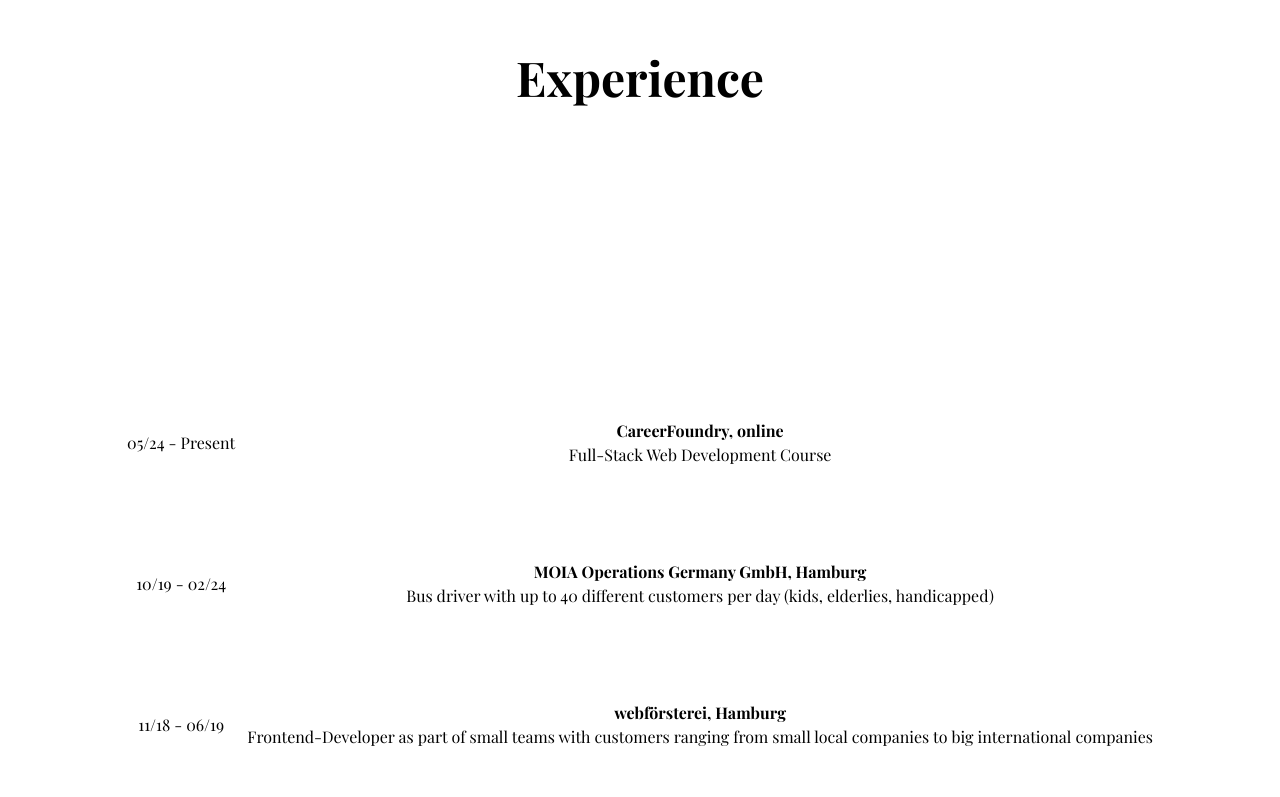
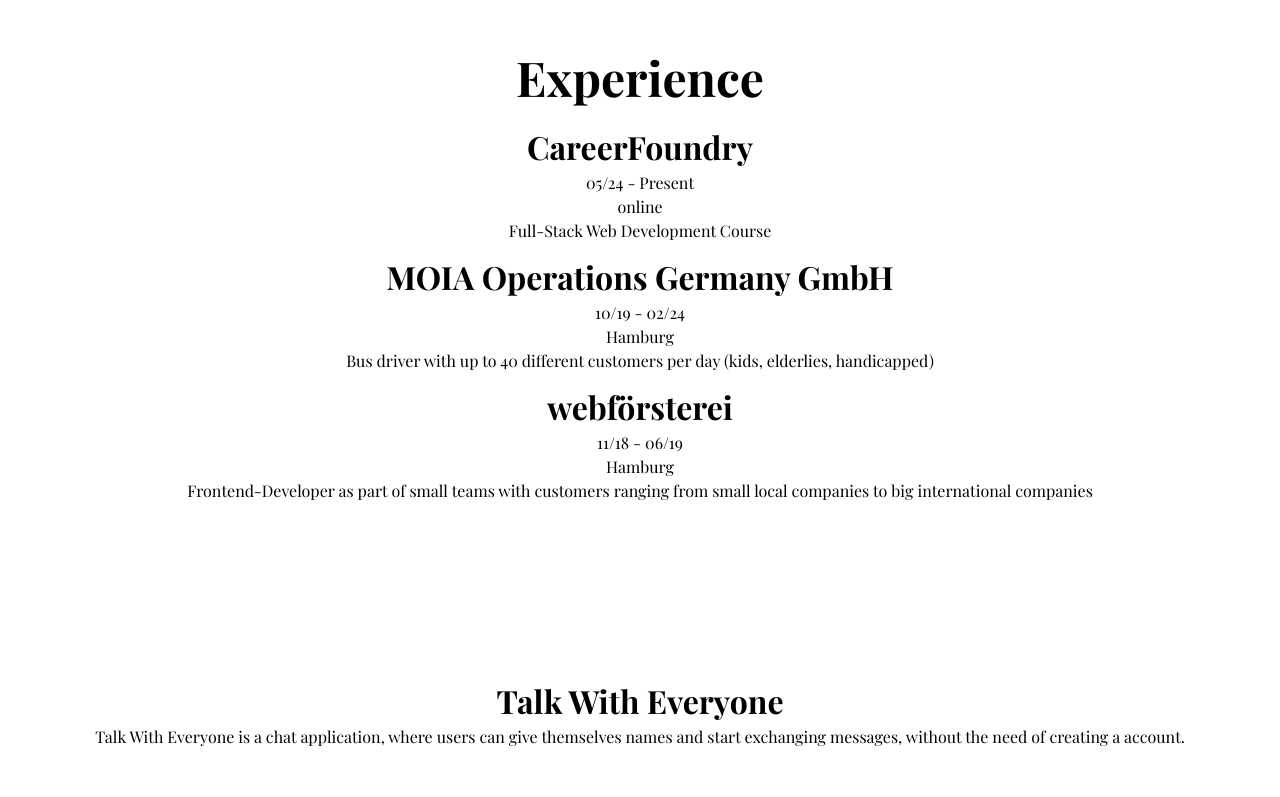
Before and after one commit to freshmozart1/portfolio, a React (Create React App) app: page / in a window 1280 px wide. Shown: the part 2503-3300 px from the top of the page. Built offline with nearby package versions, Linux system fonts and the light colour scheme.

Commit message:
Refactor Experience component layout and add sticky header functionality

```diff
--- a/src/components/Experience/experience.scss
+++ b/src/components/Experience/experience.scss
@@ -1,21 +1,22 @@
 div.experienceContainer {
     display: inline-flex;
+    flex-direction: column;
     justify-content: center;
+    width: 100svw;
+    padding: 20px;
     gap: 10px;
-    flex-wrap: wrap;
-    width: 100svw;
-    min-height: 100svh;
-    padding: 20px;
 
     h1 {
+        position: sticky;
+        top: 0;
+        background: rgba(255, 255, 255, 0.8);
+        backdrop-filter: blur(10px);
+        transition: 0.5s;
         width: 100%;
     }
 
-    table {
-        border-spacing: 10px;
-
-        td {
-            vertical-align: middle;
-        }
+    section.jobContainer {
+        display: inline-flex;
+        flex-direction: column;
     }
 }
--- a/src/components/Experience/experience.tsx
+++ b/src/components/Experience/experience.tsx
@@ -1,33 +1,46 @@
-import React from "react";
+import React, { useRef, useEffect } from "react";
 import "./experience.scss";
 
 export default function Experience() {
+    const header = useRef<HTMLHeadingElement>(null);
+
+    useEffect(() => {
+        const handleScroll = () => {
+            if (header.current) {
+                if ((header.current.getBoundingClientRect()).top < 1) {
+                    header.current.style.fontSize = "1rem";
+                } else {
+                    header.current.style.fontSize = "3rem";
+                }
+            }
+        };
+
+        window.addEventListener("scroll", handleScroll);
+
+        return () => {
+            window.removeEventListener("scroll", handleScroll);
+        };
+    }, []);
+
     return (<div className="experienceContainer">
-        <h1>Experience</h1>
-        <table>
-            <tbody>
-                <tr>
-                    <td>05/24 - Present</td>
-                    <td>
-                        <b>CareerFoundry, online</b><br />
-                        Full-Stack Web Development Course
-                    </td>
-                </tr>
-                <tr>
-                    <td>10/19 - 02/24</td>
-                    <td>
-                        <b>MOIA Operations Germany GmbH, Hamburg</b><br />
-                        Bus driver with up to 40 different customers per day (kids, elderlies, handicapped)
-                    </td>
-                </tr>
-                <tr>
-                    <td>11/18 - 06/19</td>
-                    <td>
-                        <b>webförsterei, Hamburg</b><br />
-                        Frontend-Developer as part of small teams with customers ranging from small local companies to big international companies
-                    </td>
-                </tr>
-            </tbody>
-        </table>
+        <h1 ref={header}>Experience</h1>
+        <section className="jobContainer">
+            <h2>CareerFoundry</h2>
+            <p>05/24 - Present</p>
+            <p>online</p>
+            <p>Full-Stack Web Development Course</p>
+        </section>
+        <section className="jobContainer">
+            <h2>MOIA Operations Germany GmbH</h2>
+            <p>10/19 - 02/24</p>
+            <p>Hamburg</p>
+            <p>Bus driver with up to 40 different customers per day (kids, elderlies, handicapped)</p>
+        </section>
+        <section className="jobContainer">
+            <h2>webförsterei</h2>
+            <p>11/18 - 06/19</p>
+            <p>Hamburg</p>
+            <p>Frontend-Developer as part of small teams with customers ranging from small local companies to big international companies</p>
+        </section>
     </div>);
 }
```
